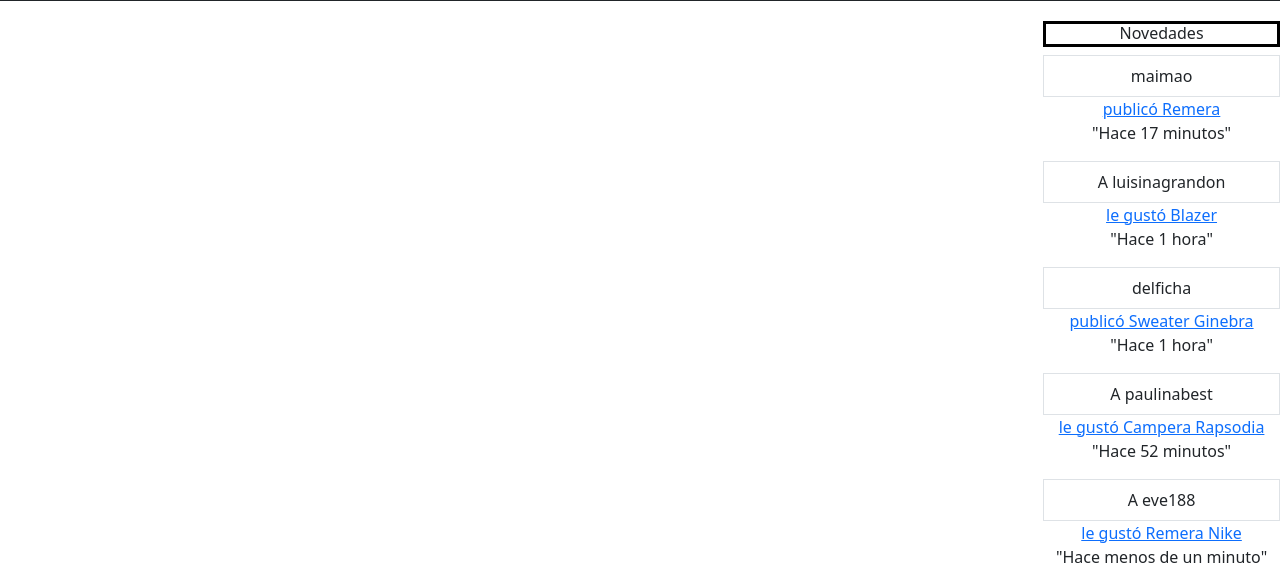
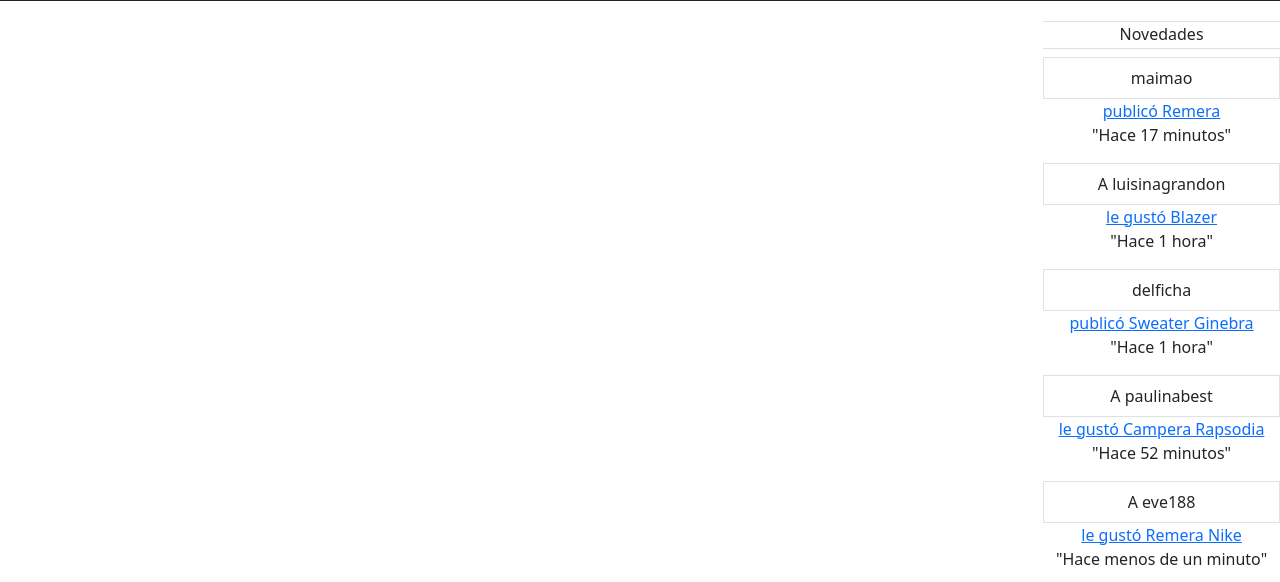
Before and after one commit to Licia1911/renovaMH, a plain HTML site: page index.html in a window 1280 px wide. Shown: the part 145-727 px from the top of the page. Drawn offline with nearby package versions, Linux system fonts and the light colour scheme.

Commit message:
list-group-v1

```diff
--- a/index.html
+++ b/index.html
@@ -48,7 +48,7 @@
     </div>
     </header>
     <div id="list-example" class="list-group">
-        <div class="list">
+        <div>
             <h6>Novedades</h6>
             <a class="list-group-item list-group-item-action" href="#list-item-1">maimao</a>
             <p>
@@ -118,5 +118,4 @@
         integrity="sha384-w76AqPfDkMBDXo30jS1Sgez6pr3x5MlQ1ZAGC+nuZB+EYdgRZgiwxhTBTkF7CXvN"
         crossorigin="anonymous"></script>
 </body>
-
 </html>
--- a/style.css
+++ b/style.css
@@ -12,29 +12,26 @@
 .logo {
     max-width: 100px;
 }
-
+/*----------list-group----------*/
 .list-group{
     display: flex;
     position: sticky;
     float: right;
 }
 
-/*p>a.list-group{
-    display: inline;
-    font-weight: 500;
-    text-decoration: none;
-}*/
-
 .list-group{
     text-align: center;
 }
 h6{
-    border: solid black;
-    font-size: 1.25rem;
+    border-top: solid 1px #dee2e6;
+    border-bottom: solid 1px #dee2e6;
     font-weight: 500;
     line-height: 1.6;
+    padding: 3px;
 }
 
-.list{
+.list-group{
     margin-top: 20px;
+
 }
+/*----------*/
```
